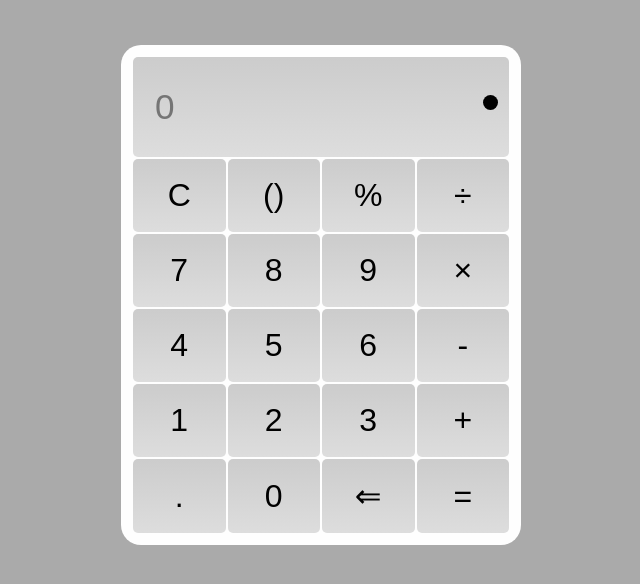
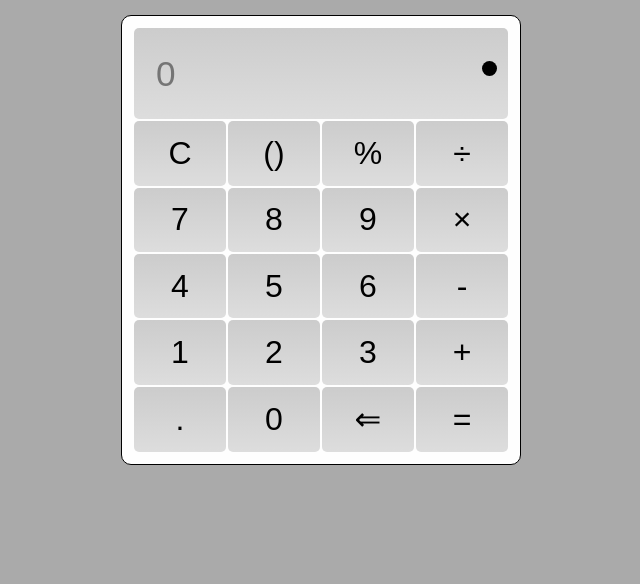
Before and after one commit to LaturbDevs/calculadora-simples-themes-js, a plain HTML site: page index.html in a window 1280 px wide. Shown: the whole page, without its empty margins (319-959 px from the left). Drawn offline with Linux system fonts and the light colour scheme.

Commit message:
Update Calculadora Js

```diff
--- a/style/style.css
+++ b/style/style.css
@@ -4,17 +4,18 @@
   box-sizing: border-box;
 }
 body {
-  padding: 45px;
+  padding: 15px;
   background-color: #aaa;
   transition: background-color 0.5s ease;
 }
 .calculator {
   background-color: #222;
   transition: background-color 0.5s ease;
-  border-radius: 20px;
+  border: 1px solid #000;
+  border-radius: 10px;
   margin: auto;
   max-width: 400px;
-  height: 500px;
+  height: 450px;
   display: grid;
   grid-template-columns: repeat(4, 2fr);
   gap: 2px;
@@ -78,6 +79,8 @@ body {
 }
 .light-mode .calculator {
   background-color: #f0f0f0;
+  border: 1px solid #000;
+  border-radius: 10px;
 }
 .light-mode .display {
   background-color: #ccc;
@@ -109,6 +112,8 @@ body {
 }
 .dark-mode .calculator {
   background-color: #242424;
+  border: 1px solid #fff;
+  border-radius: 10px;
 }
 .dark-mode .display {
   background-color: #444;
```
Also changed, not shown: index.html (line endings or trailing spaces), script/script.js (line endings or trailing spaces).
